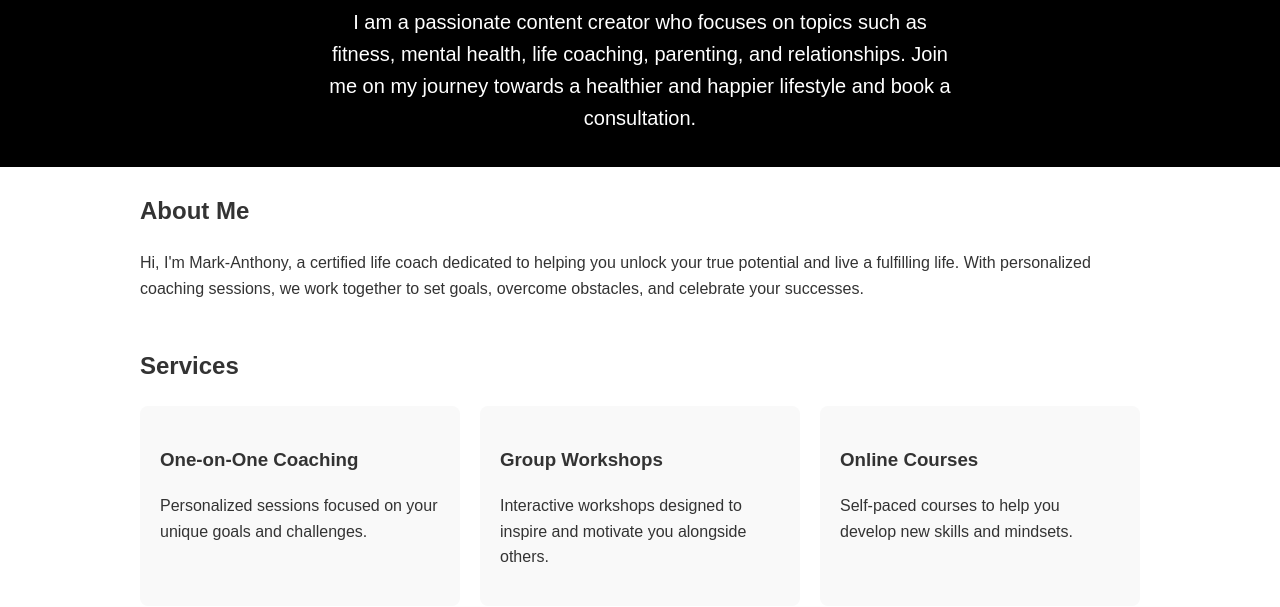
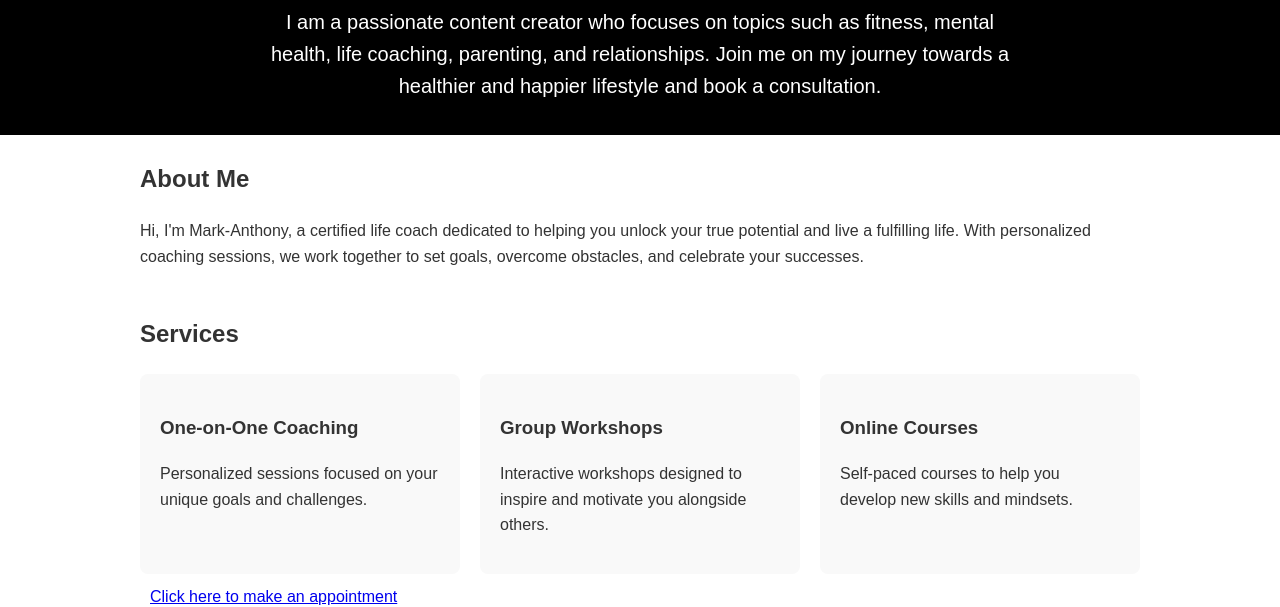
Before and after one commit to spagenix/mark-anthony, a plain HTML site: page index.htm in a window 1280 px wide. Shown: the part 346-953 px from the top of the page. Drawn offline with Linux system fonts and the light colour scheme.

Commit message:
Update index.htm

```diff
--- a/index.htm
+++ b/index.htm
@@ -26,7 +26,7 @@
       font-size: 20px;
       text-align: center;
       margin: auto;
-      width: 50%;
+      width: 60%;
     }
     nav {
       background: #555;
@@ -141,7 +141,7 @@
   </section>
 
 	<section id="calendly">
-	<a href="https://calendly.com/">Click here to make an appointment</a>
+	<a href="https://calendly.com/" style="padding-left:10px">Click here to make an appointment</a>
 	</section>
 
   <section id="testimonials">
```
